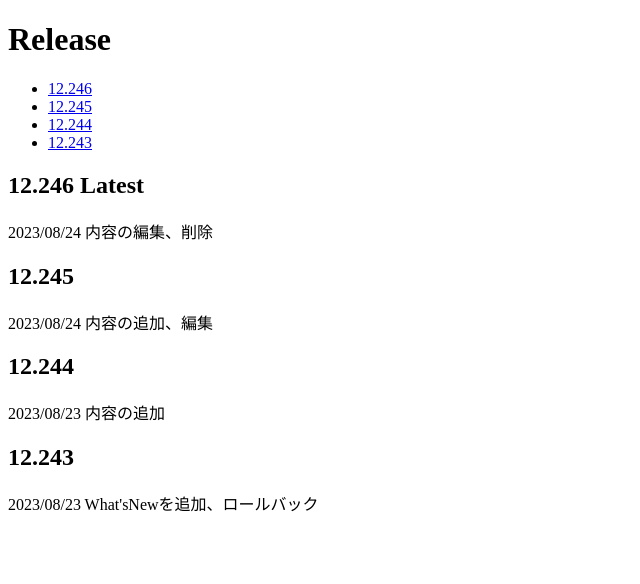
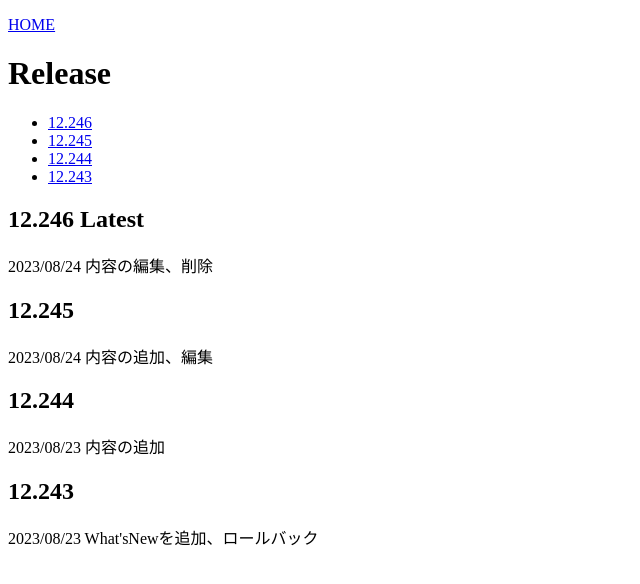
Before and after one commit to DA-TENSHI/Whatsnew, a plain HTML site: page index.html in a window 1280 px wide. Shown: the whole page, without its empty margins (0-640 px from the left). Drawn offline with Linux system fonts and the light colour scheme.

Commit message:
Update index.html

```diff
--- a/index.html
+++ b/index.html
@@ -9,6 +9,7 @@
     <link rel="canonical" href="https://da-tenshi.github.io/Whatsnew/" class="">
   </head>
   <body>
+    <p><a href="https://da-tenshi.github.io/WebSite/">HOME</a></p>
     <h1>Release</h1>
     <ul class="menu">
       <li><a href="#12.246">12.246</a></li>
```
